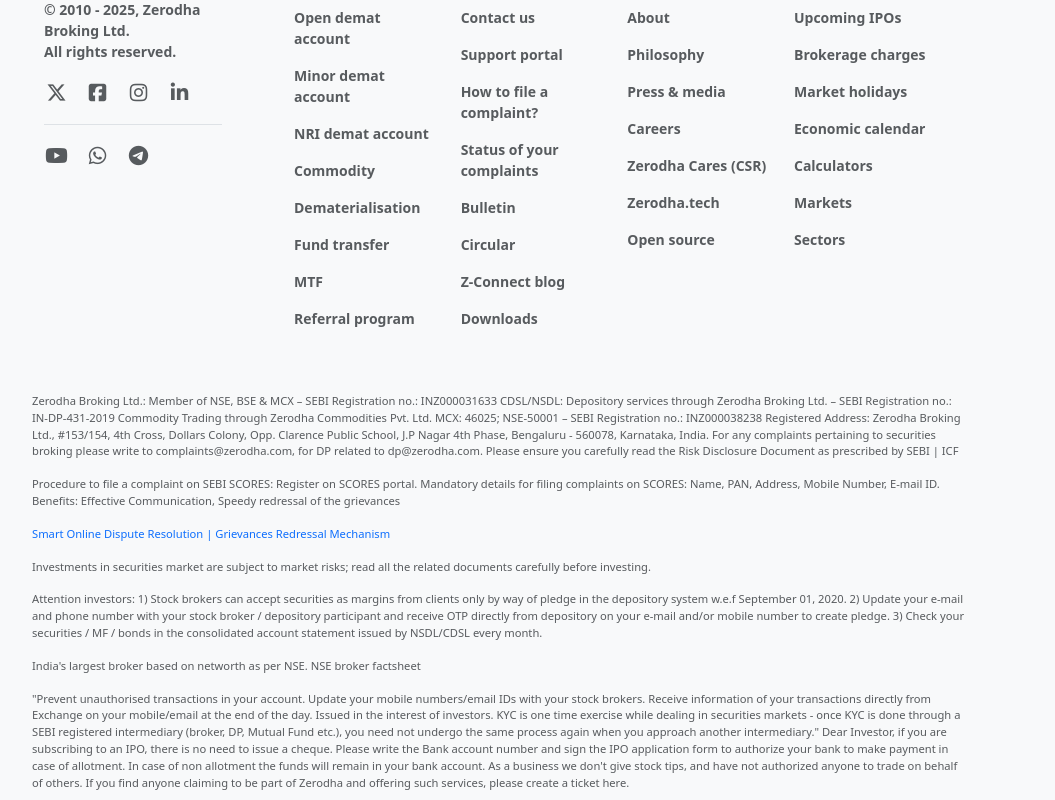
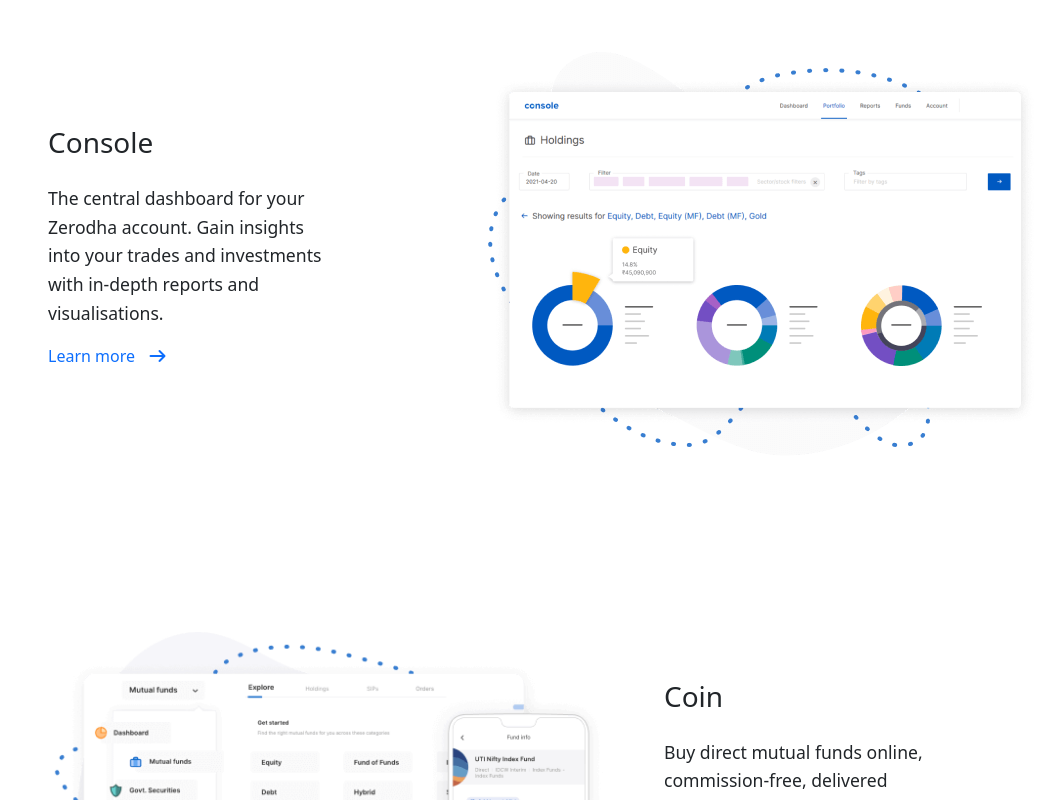
Before and after one commit to Priyansheechouhan/UpStocksy, a React (Vite) app in the folder Frontend/: page /products in a window 1280 px wide. Shown: the part 1060-1860 px from the top of the page, without its empty margins (142-1197 px from the left). Built offline with nearby package versions, Linux system fonts and the light colour scheme.

Commit message:
worked on rightSection in products

```diff
--- a/Frontend/src/landing_pages/Products/LeftSection.jsx
+++ b/Frontend/src/landing_pages/Products/LeftSection.jsx
@@ -10,9 +10,9 @@
   appStore,
 }) {
   return (
-    <div className="container mb-5">
+    <div className="container">
       <div className="m-5">
-        <div className="row mx-5 pt-5">
+        <div className="row mx-5 py-5">
           <div className="col-md-7">
             <img
               src={imageUrl}
--- a/Frontend/src/landing_pages/Products/ProductsPage.jsx
+++ b/Frontend/src/landing_pages/Products/ProductsPage.jsx
@@ -1,6 +1,7 @@
 import React from "react";
 import Hero from "./Hero.jsx";
 import LeftSection from "./LeftSection.jsx";
+import RightSection from "./RightSection.jsx";
 
 function ProductsPage() {
   return (
@@ -15,6 +16,22 @@
         googlePlay="https://play.google.com/store/apps/details?id=com.zerodhakite"
         appStore="https://apps.apple.com/in/app/kite-by-zerodha/id105"
       />
+      <RightSection
+      title="Console"
+      description="The central dashboard for your Zerodha account. Gain insights into your trades and investments with in-depth reports and visualisations."
+      learnMore="https://zerodha.com/products/console"
+      imageUrl="images/console.png"
+      />
+
+      <LeftSection
+        title="Coin"
+        description="Buy direct mutual funds online, commission-free, delivered directly to your Demat account. Enjoy the investment experience on your Android and iOS devices."
+        imageUrl="images/coin.png"
+        tryDemo="https://zerodha.com/products/kite"
+        learnMore="https://zerodha.com/products/kite"
+        googlePlay="https://play.google.com/store/apps/details?id=com.zerodhakite"
+        appStore="https://apps.apple.com/in/app/kite-by-zerodha/id105"
+      />
     </>
   );
 }
--- a/Frontend/src/landing_pages/Products/RightSection.jsx
+++ b/Frontend/src/landing_pages/Products/RightSection.jsx
@@ -0,0 +1,30 @@
+import React from 'react';
+
+function RightSection({
+    title,
+    description,
+    learnMore,
+    imageUrl
+}) {
+    return (
+        <div className='container'>
+           <div className='m-5'>
+                <div className="row mx-5 py-5">
+                    <div className="col-md-4 align-self-center">
+                        <h3 className="mb-4">{title}</h3>
+                        <p style={{ lineHeight: "1.8rem", fontSize: "1.1rem" }}>{description}</p>
+                        <a href={learnMore} className="text-decoration-none">
+                            Learn more &nbsp;&nbsp;<i className="fa-solid fa-arrow-right"></i>
+                        </a>
+                    </div>
+                    <div className="col-md-1"></div>
+                    <div className="col-md-7 pt-4">
+                        <img src={imageUrl} alt=""/>
+                    </div>
+                </div>
+           </div>
+        </div>
+    );
+}
+
+export default RightSection;
```
Also changed, not shown: Frontend/public/images/console.png.
